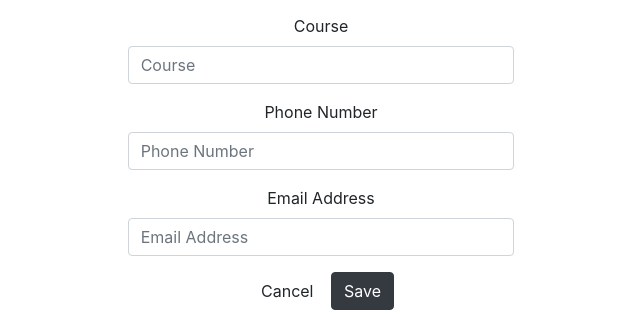
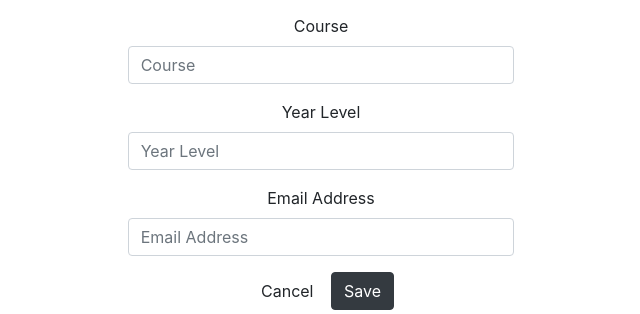
Before and after one commit to markcardino213/crud, a Flask app: page /add/ in a window 1280 px wide. Shown: the part 256-570 px from the top of the page, without its empty margins (319-959 px from the left). Run offline with Flask 2, Linux system fonts and the light colour scheme; parts of the project's set-up code (start-up, migrations or seed data) failed here and were passed over.

Commit message:
Update add.html

```diff
--- a/FLASK-CRUD/app/templates/add.html
+++ b/FLASK-CRUD/app/templates/add.html
@@ -9,31 +9,31 @@
         <div class="form-group">
           <label class="col-sm-2 control-label">ID Number</label>
           <div class = "col-sm-4">
-            <input type="text" class="form-control" name="idno" placeholder="ID Number">
+            <input type="number" class="form-control" name="idno" placeholder="ID Number" required="1">
           </div>
         </div>
         <div class="form-group">
           <label class="col-sm-2 contentrol-label">Name</label>
           <div class = "col-sm-4">
-            <input type="text" class="form-control" name="name" placeholder="Name">
+            <input type="text" class="form-control" name="name" placeholder="Name" required="1">
           </div>
         </div>
         <div class="form-group">
           <label class="col-sm-2 control-label">Course</label>
           <div class = "col-sm-4">
-            <input type="text" class="form-control" name="course" placeholder="Course">
+            <input type="text" class="form-control" name="course" placeholder="Course" required="1">
           </div>
         </div>
         <div class="form-group">
-          <label class="col-sm-2 control-label">Phone Number</label>
+          <label class="col-sm-2 control-label">Year Level</label>
           <div class = "col-sm-4">
-            <input type="text" class="form-control" name="phone" placeholder="Phone Number">
+            <input type="number" class="form-control" name="yrlvl" placeholder="Year Level" required="1">
           </div>
         </div>
         <div class="form-group">
           <label class="col-sm-2 control-label">Email Address</label>
           <div class="col-sm-4">
-            <input type="text" class="form-control" name="email" placeholder="Email Address">
+            <input type="text" class="form-control" name="email" placeholder="Email Address" required="1">
           </div>
         </div>
         <div class="box-footer">
```
